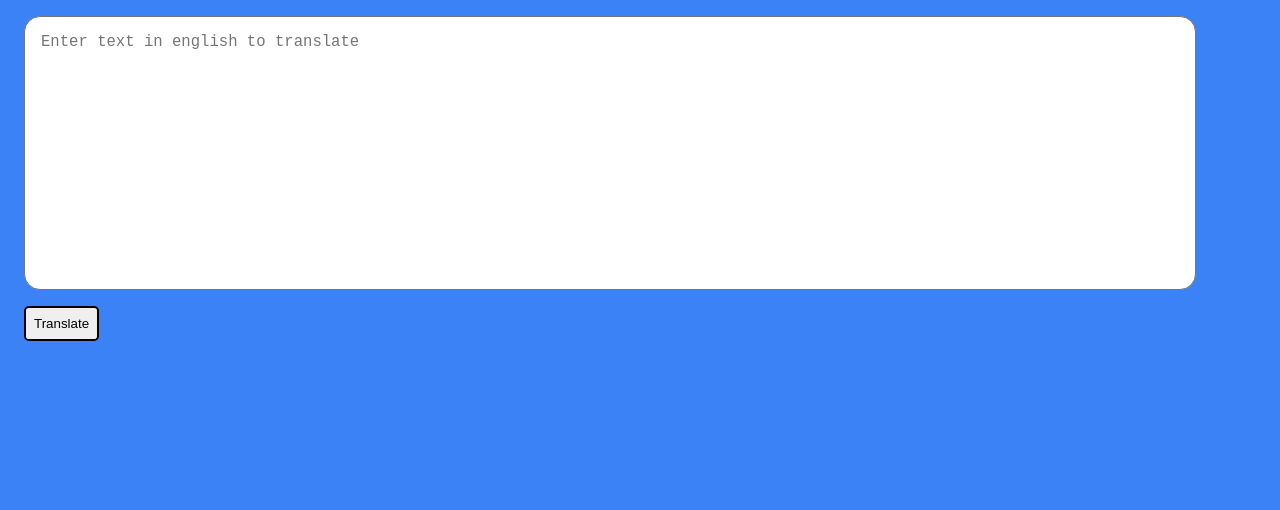
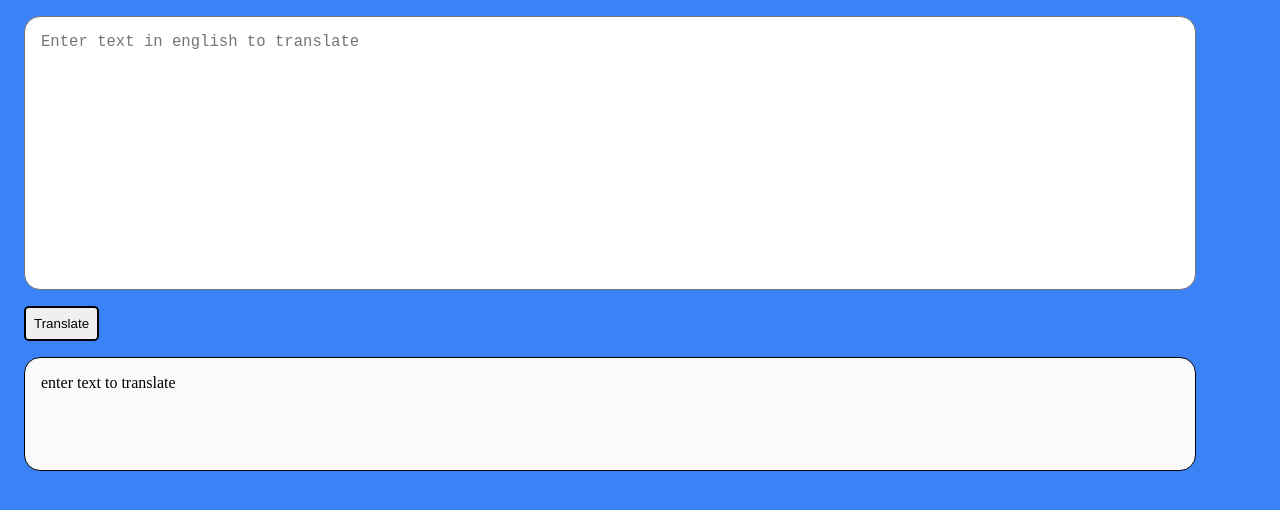
Before and after one commit to MohitBehl/TanslatorLanguage-Banana, a plain HTML site: page index.html in a window 1280 px wide. Both pictures are taken after a click on the button "Translate". Drawn offline with Linux system fonts and the light colour scheme.

Commit message:
WIRING DIV FOR OUTPUT

```diff
--- a/index.html
+++ b/index.html
@@ -8,11 +8,17 @@
     <link rel="stylesheet" href="/style.css" />
   </head>
   <body>
-    <!-- textarea -->
-    <textarea placeholder="Enter text in english to translate" id="textArea" ></textarea>
+    <!-- textarea for input -->
+    <textarea
+      placeholder="Enter text in english to translate"
+      id="textArea"
+    ></textarea>
 
-    <!-- button -->
+    <!-- button to handle processing -->
     <button type="button" id="btn-translate">Translate</button>
+
+    <!-- Div for output -->
+    <div id="output"></div>
 
     <!-- embedding script file -->
     <script src="script.js"></script>
--- a/script.js
+++ b/script.js
@@ -1,8 +1,13 @@
 var btnTranslate = document.querySelector("#btn-translate");
 var inputTextArea = document.querySelector("#textArea");
+var outputDivArea = document.querySelector("#output");
 
 function onClickHandler() {
-  alert("clicked " + inputTextArea.value);
+  if (inputTextArea.value.length === 0) {
+    outputDivArea.innerText = "enter text to translate";
+  } else {
+    outputDivArea.innerText = inputTextArea.value;
+  }
 }
 
 btnTranslate.addEventListener("click", onClickHandler);
--- a/style.css
+++ b/style.css
@@ -1,10 +1,11 @@
-:root{
-    --primary-color : #3B82F6;
+:root {
+  --primary-color: #3b82f6;
+  --white-color: #f9fafb;
 }
-body{
+body {
   background-color: var(--primary-color);
 }
-#btn-translate{
+#btn-translate {
   display: block;
   color: black;
   margin: 1rem;
@@ -13,7 +14,7 @@ body{
   border-radius: 0.3rem;
   border: 2px solid black;
 }
-#textArea{
+#textArea {
   display: block;
   width: 90%;
   height: 30vh;
@@ -23,3 +24,12 @@ body{
   resize: none;
   border-radius: 1rem;
 }
+#output {
+  border: 1px solid black;
+  height: 10vh;
+  width: 90%;
+  margin: 1rem;
+  padding: 1rem;
+  background-color: var(--white-color);
+  border-radius: 1rem;
+}
```
Lines whose indentation alone changed are shown as unchanged.
